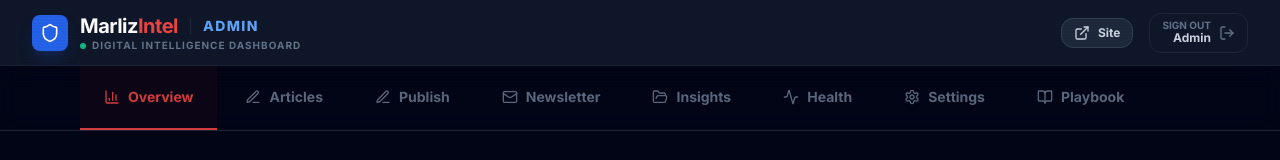
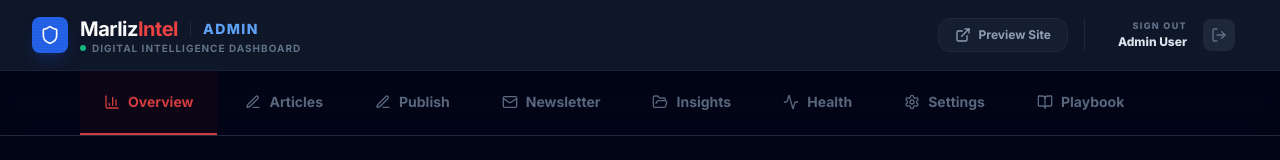
Before and after one commit to Markjohns1/marliz-sec, a React (Vite) app in the folder frontend/: page /console in a window 1280 px wide. Shown: the top 160 px of the page. Built offline with nearby package versions, Linux system fonts and the light colour scheme; no server answers; sample sign-in values are in the browser's storage.

Commit message:
UI: Fixed 'squeezed' header buttons and improved layout for professional look

```diff
--- a/frontend/src/pages/AdminDashboard.jsx
+++ b/frontend/src/pages/AdminDashboard.jsx
@@ -230,25 +230,30 @@ export default function AdminDashboard() {
                         </div>
                     </div>
 
-                    <div className="hidden sm:flex items-center gap-4">
+                    <div className="hidden sm:flex items-center gap-3">
                         <a
                             href="/"
                             target="_blank"
                             rel="noreferrer"
-                            className="flex items-center gap-2 px-3 py-1.5 rounded-xl bg-slate-800 hover:bg-slate-700 transition-all border border-slate-700 text-xs font-bold text-slate-300"
+                            className="flex items-center gap-2 px-4 py-2 rounded-xl bg-slate-800/50 hover:bg-slate-800 transition-all border border-slate-800 text-xs font-bold text-slate-400 hover:text-white"
                         >
                             <ExternalLink className="w-4 h-4" />
-                            Site
+                            <span>Preview Site</span>
                         </a>
+
+                        <div className="h-8 w-px bg-slate-800 mx-1"></div>
+
                         <button
                             onClick={handleLogout}
-                            className="flex items-center gap-2 group px-3 py-1.5 rounded-xl hover:bg-slate-800 transition-all border border-slate-800"
+                            className="flex items-center gap-4 group pl-4 pr-3 py-1.5 rounded-xl hover:bg-red-500/5 transition-all border border-transparent hover:border-red-500/20"
                         >
-                            <div className="text-right hidden sm:block">
-                                <p className="text-[10px] text-slate-500 font-bold leading-none">SIGN OUT</p>
-                                <p className="text-xs font-bold text-slate-300 truncate max-w-[80px]">Admin</p>
+                            <div className="text-right">
+                                <p className="text-[9px] text-slate-500 font-extrabold uppercase tracking-[0.15em] leading-none mb-1 group-hover:text-red-400/80 transition-colors">Sign Out</p>
+                                <p className="text-xs font-black text-slate-200 group-hover:text-white transition-colors">Admin User</p>
                             </div>
-                            <LogOut className="w-4 h-4 text-slate-500 group-hover:text-red-400 transition-colors" />
+                            <div className="p-2 bg-slate-800 group-hover:bg-red-500/20 rounded-lg text-slate-500 group-hover:text-red-400 transition-all">
+                                <LogOut className="w-4 h-4" />
+                            </div>
                         </button>
                     </div>
                 </div>
```
